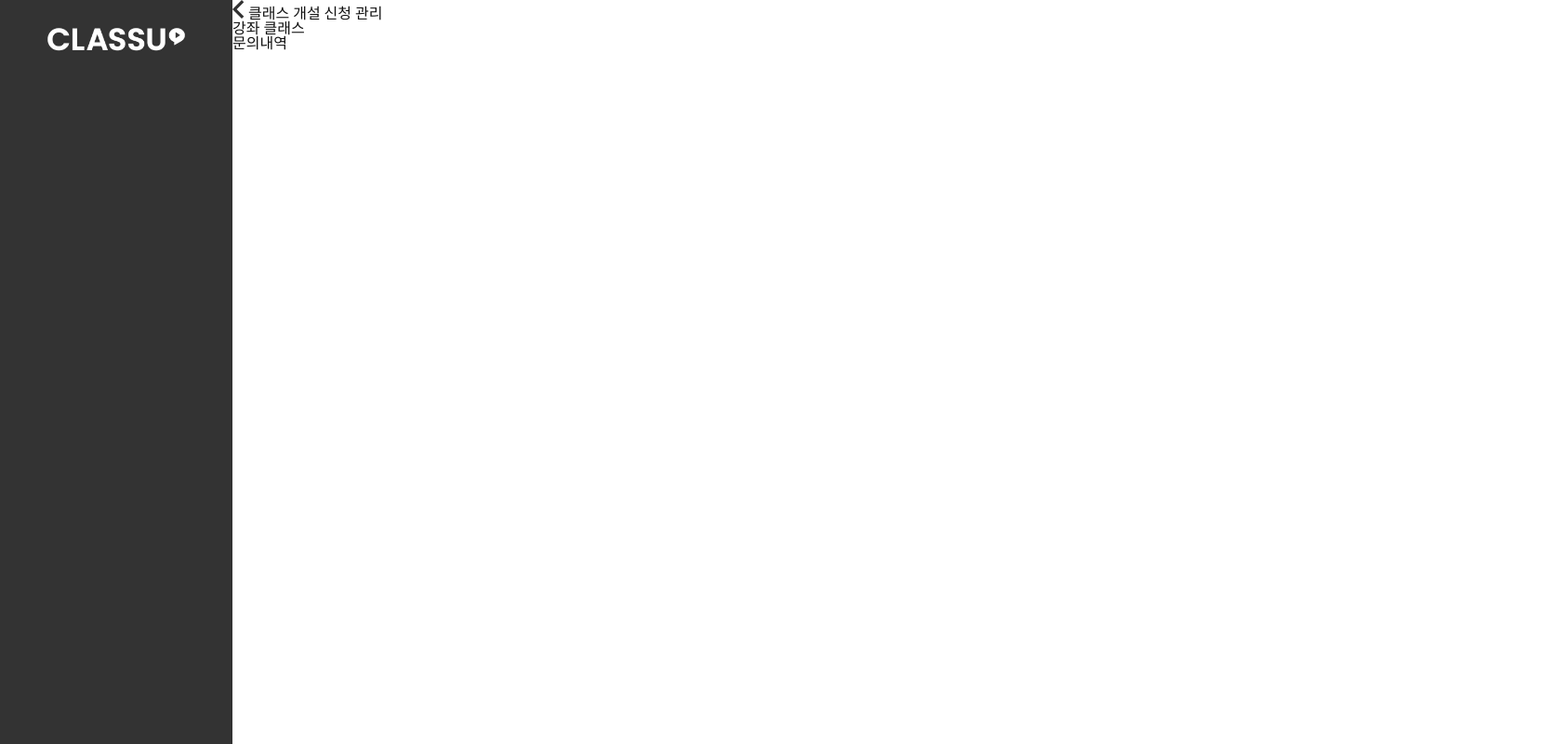
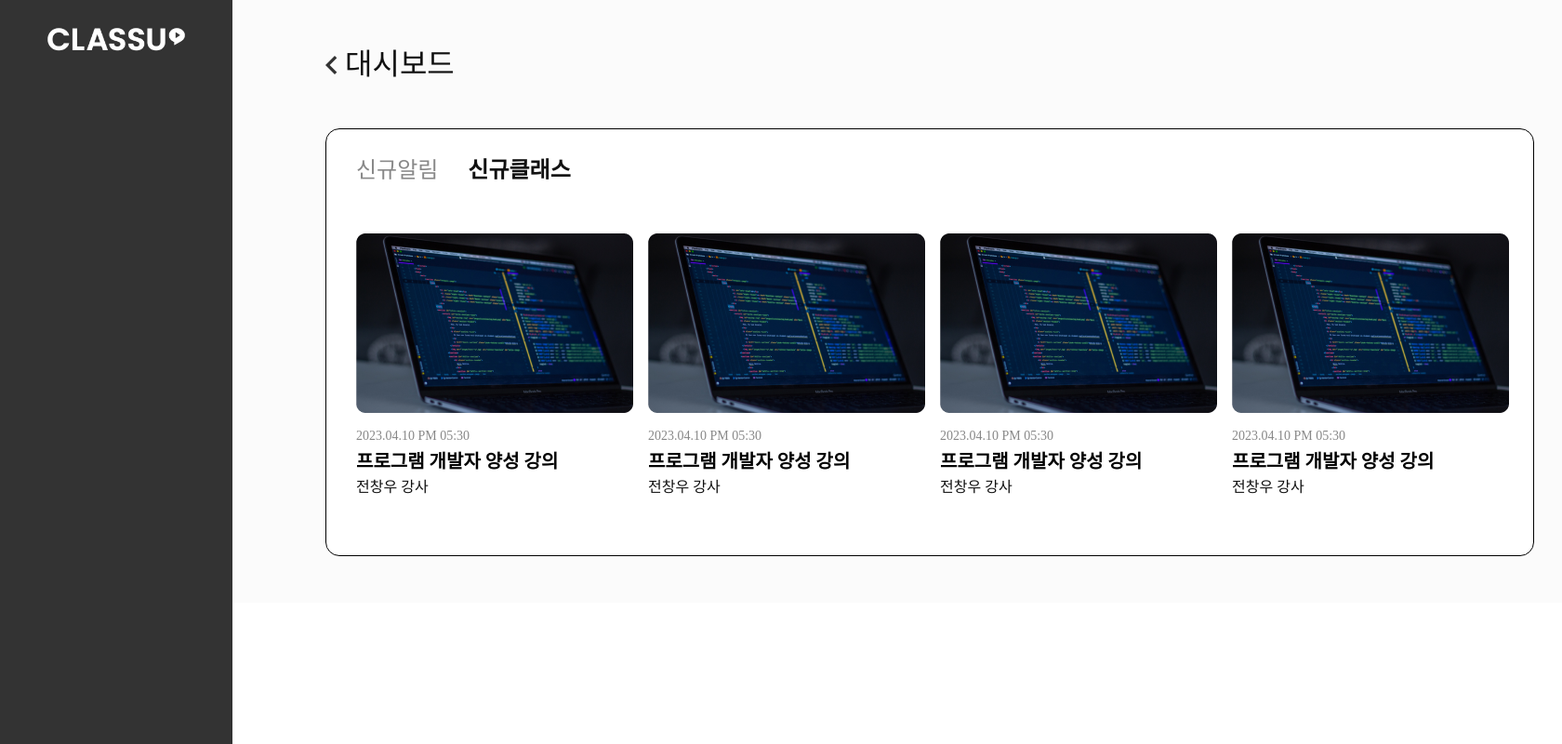
Before and after one commit to soyedpork27/mental_tuning, a PHP site: page / in a window 1680 px wide. Shown: the whole page at 93% size. Run offline with PHP 8.4, Linux system fonts and the light colour scheme.

Commit message:
main02_0413

```diff
--- a/css/admin_common.css
+++ b/css/admin_common.css
@@ -7,6 +7,7 @@
 .t_wrap{
   display: flex;
 }
+
 .left_box{
   width: 250px;
   flex: 0 0 auto;
--- a/css/base.css
+++ b/css/base.css
@@ -14,11 +14,16 @@
 
   --f-color01: #fff;
   --f-color02: #111;
+  --f-color03 : #888;
+
 
   --f-size01: 32px; /*title*/
   --f-size02: 24px;
-  --f-size03: 20px;
-  --f-size04: 16px;  /*기본*/
+  --f-size03: 22px;
+  --f-size04: 20px;
+  --f-size05: 18px;
+  --f-size06: 16px;  /*기본*/
+  --f-size07: 14px;
 
 }
 
--- /dev/null
+++ b/css/index.css
@@ -0,0 +1,105 @@
+@charset "utf-8";
+
+
+main {
+  background-color : #fbfbfb;
+  width : calc(100% - 250px);
+}
+
+
+.sect-title {
+  font-size : var(--f-size01);
+  margin-bottom : 50px;
+  line-height : 38px;
+}
+
+
+
+.ctnt_area {
+  padding : 50px 100px;
+  box-sizing : border-box;
+}
+
+
+.ctnt_box01 {
+  width : 1300px;
+  height : 460px;
+  padding : 32px;
+  background-color : #fff;
+  border : 1px solid #000;
+  box-sizing: border-box;
+  padding : 32px;
+  border-radius : 15px;
+}
+
+
+.art01-tab01{
+  width : 100%;
+  position : relative;
+}
+
+.tab01_btn {
+
+}
+
+.tab_text{
+  cursor : pointer;
+  color : #888;
+  font-size : var(--f-size02);
+  position : relative;
+  z-index : 3;
+
+}
+
+.tab_text.on {
+  color : var(--f-color02);
+  font-weight : bold;
+}
+
+.tab01_btn {
+
+}
+
+.tab01_btn:first-child {
+  margin-right : 32px;
+
+}
+
+.t-01_ctntimg {
+  margin-right : 16px;
+}
+
+.tab01-class_img {
+  display : block;
+  margin-bottom : 15px;
+}
+
+.tab01_ctnt {
+  position : absolute;
+  left : 0;
+  top : 0;
+}
+
+#tab01-ctnt02 {
+  padding : 80px 0;
+}
+
+.text-margin01 {
+  margin : 10px 0;
+}
+
+.tab01-ctnt_date {
+  font-size : var(--f-size07);
+}
+
+.tab01-ctnt_title {
+  font-size : var(--f-size04);
+}
+
+.bold {
+  font-weight : bold;
+}
+
+.gray {
+  color : var(--f-color03);
+}
--- a/index.html
+++ b/index.html
@@ -4,11 +4,12 @@
   <meta charset="UTF-8">
   <meta http-equiv="X-UA-Compatible" content="IE=edge">
   <meta name="viewport" content="width=device-width, initial-scale=1.0">
-  <title>대쉬보드</title>
+  <title>대시 보드</title>
 
   <link rel="stylesheet" href="./css/base.css">
   <link rel="stylesheet" href="./css/reset.css">
   <link rel="stylesheet" href="./css/admin_common.css">
+  <link rel="stylesheet" href="./css/index.css">
 
 </head>
 <body>
@@ -24,19 +25,83 @@
       </h1>
     </header>
     <main>
-      <section>
-        <h2>
+      <section class="ctnt_area">
+        <h2 class="sect-title">
           <a href="#" title="대쉬보드 바로가기">
             <img src="./images/back.png" alt="뒤로가기">
           </a>
-          클래스 개설 신청 관리
+          대시보드
         </h2>
 
-        <article class="video_list">
-          강좌 클래스
+        <article class="ctnt_box01 t_wrap">
+          <h3 class="hidden"></h3>
+
+          <ul class="art01-tab01 t_wrap">
+
+            <li class="tab01_btn">
+              <span class="tab_text">
+                신규알림
+              </span>
+
+            </li>
+
+            <li class="tab01_btn">
+              <span class="tab_text on">
+                신규클래스
+              </span>
+              <ul class="tab01_ctnt t_wrap" id="tab01-ctnt02">
+                <li class="t-01_ctntimg"><a href="#none" title="클래스 관리 바로가기" class="tab01-class_img"><img src="./images/main/class01.png" alt="클래스 사진"></a>
+                <p class="tab01-ctnt_date text-margin01">
+                    <span class="gray">2023.04.10 PM 05&#58;30</span>
+                </p>
+                <p class="tab01-ctnt_title text-margin01">
+                  <a href="#none" title="">
+                    <span class="bold">프로그램 개발자 양성 강의</span>
+                  </a>
+                </p>
+                <p class="tab01-ctnt_lect text-margin01"><span class="">전창우 강사</span></p>
+                </li>
+                <li class="t-01_ctntimg"><a href="#none" title="클래스 관리 바로가기" class="tab01-class_img"><img src="./images/main/class01.png" alt="클래스 사진"></a>
+                  <p class="tab01-ctnt_date text-margin01">
+                      <span class="gray">2023.04.10 PM 05&#58;30</span>
+                  </p>
+                  <p class="tab01-ctnt_title text-margin01">
+                    <a href="#none" title="">
+                      <span class="bold">프로그램 개발자 양성 강의</span>
+                    </a>
+                  </p>
+                  <p class="tab01-ctnt_lect text-margin01"><span class="">전창우 강사</span></p>
+                  </li>
+                  <li class="t-01_ctntimg"><a href="#none" title="클래스 관리 바로가기" class="tab01-class_img"><img src="./images/main/class01.png" alt="클래스 사진"></a>
+                    <p class="tab01-ctnt_date text-margin01">
+                        <span class="gray">2023.04.10 PM 05&#58;30</span>
+                    </p>
+                    <p class="tab01-ctnt_title text-margin01">
+                      <a href="#none" title="">
+                        <span class="bold">프로그램 개발자 양성 강의</span>
+                      </a>
+                    </p>
+                    <p class="tab01-ctnt_lect text-margin01"><span class="">전창우 강사</span></p>
+                    </li>
+                    <li class="t-01_ctntimg"><a href="#none" title="클래스 관리 바로가기" class="tab01-class_img"><img src="./images/main/class01.png" alt="클래스 사진"></a>
+                      <p class="tab01-ctnt_date text-margin01">
+                          <span class="gray">2023.04.10 PM 05&#58;30</span>
+                      </p>
+                      <p class="tab01-ctnt_title text-margin01">
+                        <a href="#none" title="">
+                          <span class="bold">프로그램 개발자 양성 강의</span>
+                        </a>
+                      </p>
+                      <p class="tab01-ctnt_lect text-margin01"><span class="">전창우 강사</span></p>
+                      </li>
+              </ul>
+            </li>
+
+          </ul>
+
         </article>
-        <article class="apply_list">
-          문의내역
+        <article class="ctnt_box02">
+
         </article>
       </section>
     </main>
```
Also changed, not shown: images/main/class01.png (added), 1 other file.
